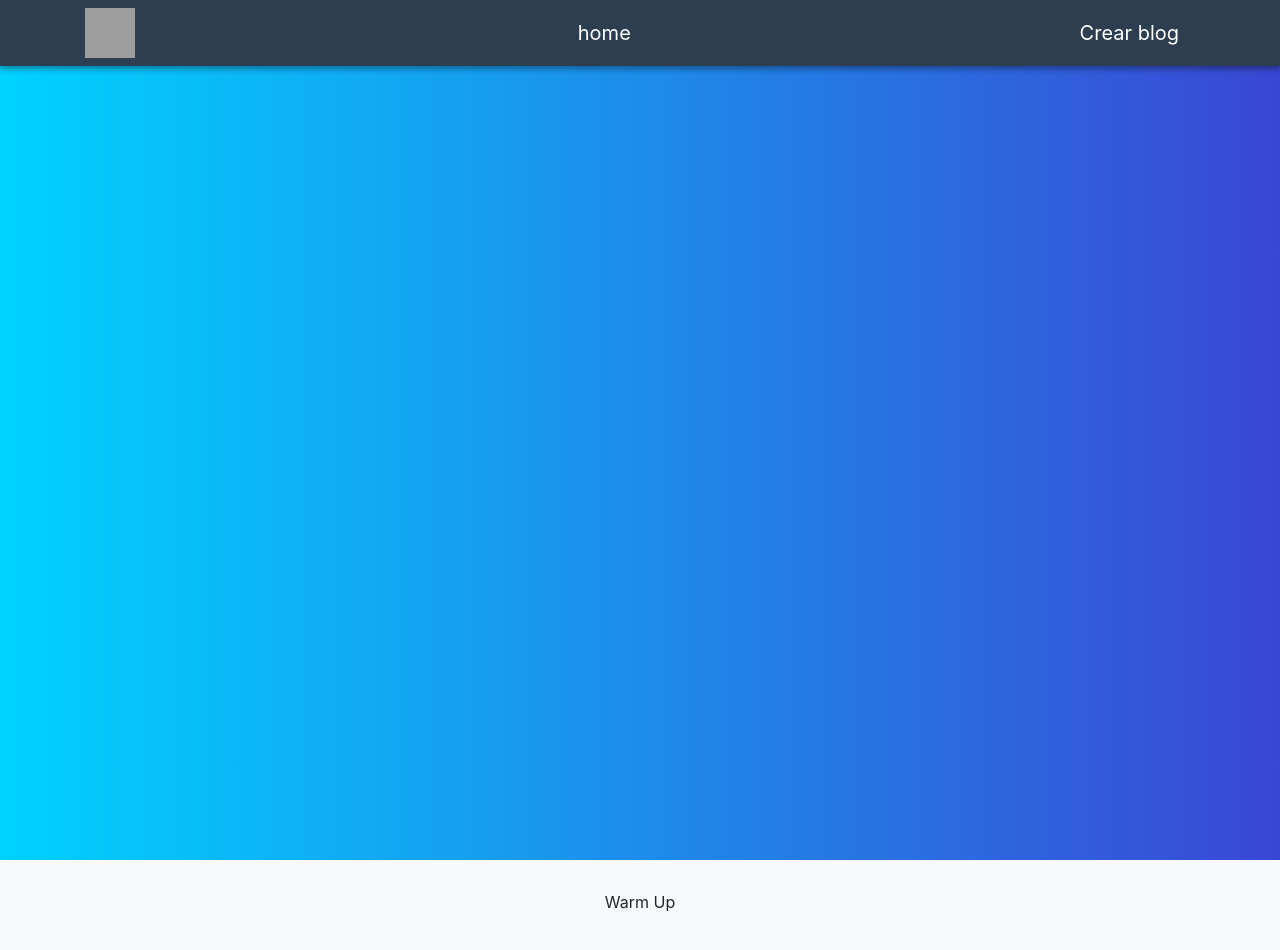
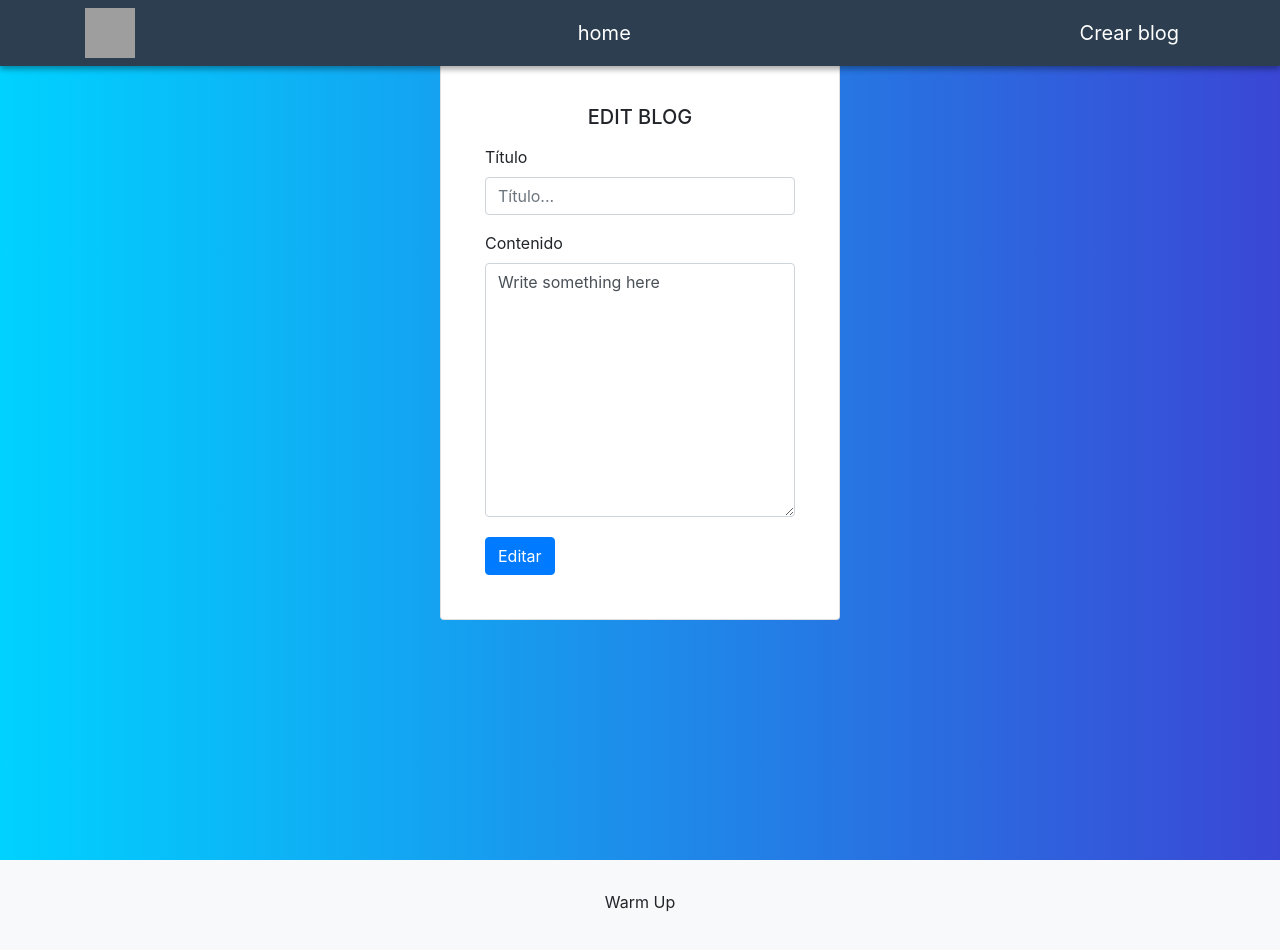
Before and after one commit to claudiocds1987/blog-frontend, a React (Create React App) app: page /edit/1 in a window 1280 px wide. Shown: the top 950 px of the page. Built offline with nearby package versions, Linux system fonts and the light colour scheme; no server answers; grey boxes are pictures that could not be loaded.

Commit message:
Rellenando los campos.

```diff
--- a/src/App.js
+++ b/src/App.js
@@ -2,6 +2,7 @@ import './App.css';
 import Header from "./components/header/Header";
 import Home from "./components/home/Home";
 import Create from "./components/blog/create/Create";
+import Edit from "./components/blog/edit/Edit";
 import Footer from "./components/footer/Footer";
 // npm install react-router-dom
 import { BrowserRouter as Router, Route } from "react-router-dom";
@@ -15,6 +16,7 @@ function App() {
         <Route exact path="/" component={Home}></Route>
         <Route exact path="/home" component={Home}></Route>
         <Route exact path="/create" component={Create}></Route>
+        <Route exact path="/edit/:id" component={Edit}></Route>
 
       </div>
       <Footer />
--- /dev/null
+++ b/src/components/blog/edit/Edit.css
@@ -0,0 +1,10 @@
+
+#card-edit{
+    margin:0 auto;
+}
+
+@media (min-width: 700px) {
+    #card-edit{
+        width: 400px;
+    }
+}
--- /dev/null
+++ b/src/components/blog/edit/Edit.jsx
@@ -0,0 +1,107 @@
+import React from "react";
+import axios from "axios";
+import { useParams } from "react-router-dom";
+// npm install react-router-dom
+import { useHistory } from "react-router-dom";
+// npm install react-hook-form
+import { useForm } from "react-hook-form";
+// npm install @hookform/resolvers yup (para las validaciones)
+import { yupResolver } from "@hookform/resolvers/yup";
+import * as yup from "yup";
+// css
+import "./Edit.css";
+
+const Edit = () => {
+  //getting id_operation from url
+  const { id } = useParams();
+  const [blog, setBlog] = React.useState([]);
+
+  React.useEffect(() => {
+    getBlog();
+  }, []);
+
+  const getBlog = async () => {
+    try {
+      let res = await axios.get(
+        `https://jsonplaceholder.typicode.com/posts/${id}`
+      );
+      let data = res.data;
+      setBlog(data);
+      // setting default values in inputs of the form
+      setValue("titleBlog", res.data.title);
+      setValue("bodyBlog", res.data.body);
+    } catch (e) {
+      alert("Error al obtener el blog");
+    }
+  };
+
+  const schema = yup.object().shape({
+    titleBlog: yup.string().required("Campo obligatorio"),
+    bodyBlog: yup.number().required("Campo obligatorio"),
+  });
+
+  const {
+    register,
+    setValue,
+    handleSubmit,
+    reset,
+    formState: { errors },
+  } = useForm({
+    resolver: yupResolver(schema),
+    // defaultValues: {
+    //   concept: ""
+    //   amount: "amountDefault",
+    // }
+  });
+
+  const onSubmit = (formData, e) => {
+    console.log("ON SUBMIT");
+  };
+
+  return (
+    <div className="container">
+        <div id="card-edit" className="card p-4">
+          <div className="card-body">
+            <h5 className="text-center mb-3">EDIT BLOG</h5>
+            <form>
+                <label>Título</label>
+                <input
+                  type="text"
+                  name="titleBlog"
+                  {...register("titleBlog")}
+                  placeholder="Título..."
+                  className="form-control"
+                />
+                <p className="text-center">
+                  <span className="small text-danger">
+                    {errors.concept?.message}
+                  </span>
+                </p>
+
+                <label>Contenido</label>
+                <textarea
+                  name="bodyBlog"
+                  {...register("bodyBlog")}
+                  rows="10"
+                  cols="50"
+                  className="form-control"
+                >
+                  Write something here
+                </textarea>
+                <p className="text-center">
+                  <span className="small text-danger">
+                    {errors.bodyBlog?.message}
+                  </span>
+                </p>
+
+                <button type="submit" className="btn btn-primary mt-1">
+                    Editar
+                </button>
+            </form>
+          </div>
+        </div>
+    </div>
+  );
+};
+
+export default Edit;
--- a/src/components/home/Home.jsx
+++ b/src/components/home/Home.jsx
@@ -12,6 +12,7 @@ import "./Home.css";
 
 const Home = () => {
   const [blogs, setBlogs] = React.useState([]);
+  let history = useHistory();
 
   const getBlogs = async () => {
     try {
@@ -49,7 +50,7 @@ const Home = () => {
   };
 
   return (
-    <div className="container">
+    <div className="container mt-5">
       <h1>Hola</h1>
       <div id="secondary-container">
         <div className="table-responsive">
@@ -66,7 +67,13 @@ const Home = () => {
                   <td>{item.title}</td>
                   <td>
                     <button className="btn btn-info">Info</button>
-                    <button className="btn btn-warning">Edit</button>
+                    <button className="btn btn-warning"
+                        onClick={() => {
+                            history.push(`/edit/${item.id}`);
+                        }}
+                    >
+                        Edit
+                    </button>
                     <button
                       className="btn btn-danger"
                       onClick={() => {
```
Also changed, not shown: src/App.css (line endings or trailing spaces).
